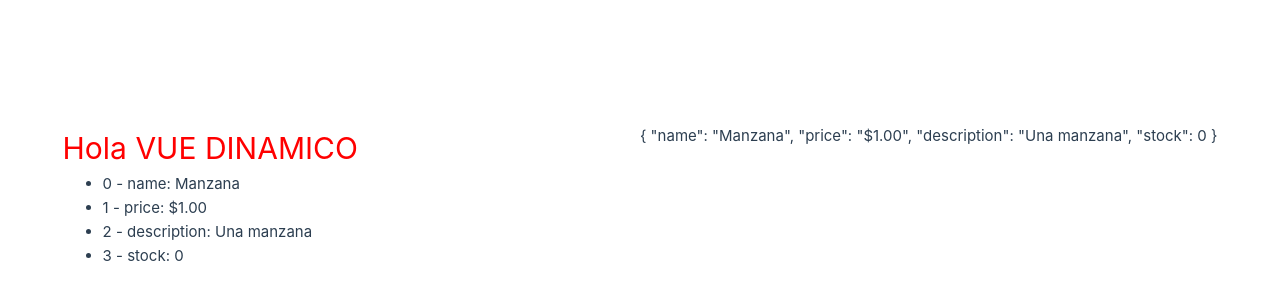
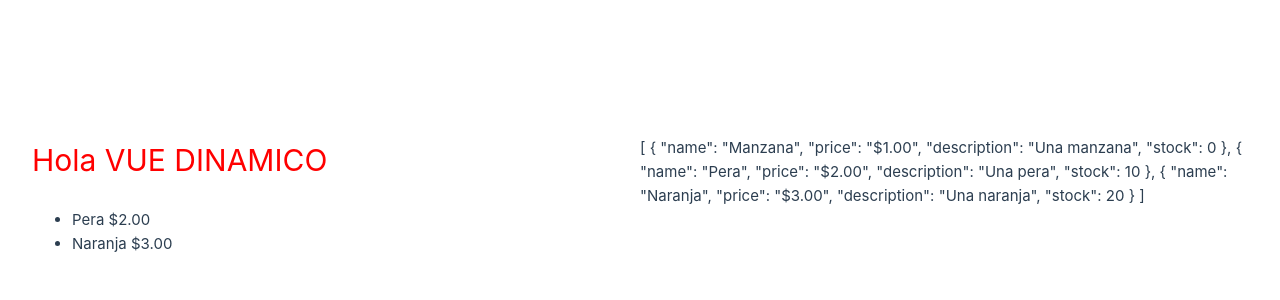
Before and after one commit to COLADOXD/first-vue, a Vue app: page / in a window 1280 px wide. Shown: the part 204-504 px from the top of the page. Built offline with nearby package versions, Linux system fonts and the light colour scheme.

Commit message:
26. v-for + v-if + template

```diff
--- a/src/App.vue
+++ b/src/App.vue
@@ -2,24 +2,39 @@
 
 const name = "Vue dinamico";
 
-//Cuando se recorre un objeto primero es el valor, propiedad y al ultimo el index
-const fruitObj = {
-  name: "Manzana",
-  price: "$1.00",
-  description: "Una manzana",
-  stock: 0,
-}
+const arrayFrutas = [
+  {
+    name: "Manzana",
+    price: "$1.00",
+    description: "Una manzana",
+    stock: 0,
+  },
+  {
+    name: "Pera",
+    price: "$2.00",
+    description: "Una pera",
+    stock: 10,
+  },
+  {
+    name: "Naranja",
+    price: "$3.00",
+    description: "Una naranja",
+    stock: 20,
+  },
+];
 </script>
 
 <template>
   <h1>
     Hola {{ name.toUpperCase() }}
   </h1>
-  <p>{{ fruitObj }}</p>
+  <p>{{ arrayFrutas }}</p>
   <ul>
-    <li v-for="(value, property, index) in fruitObj" :key="value">
-      {{ `${index} - ${property}: ${value}` }}
-    </li>
+    <template v-for="(item, index) in arrayFrutas" :key="item.name">
+      <li v-if="item.stock > 0">
+        {{ item.name }} {{ item.price }}
+      </li>
+    </template>
   </ul>
 </template>
 
```
